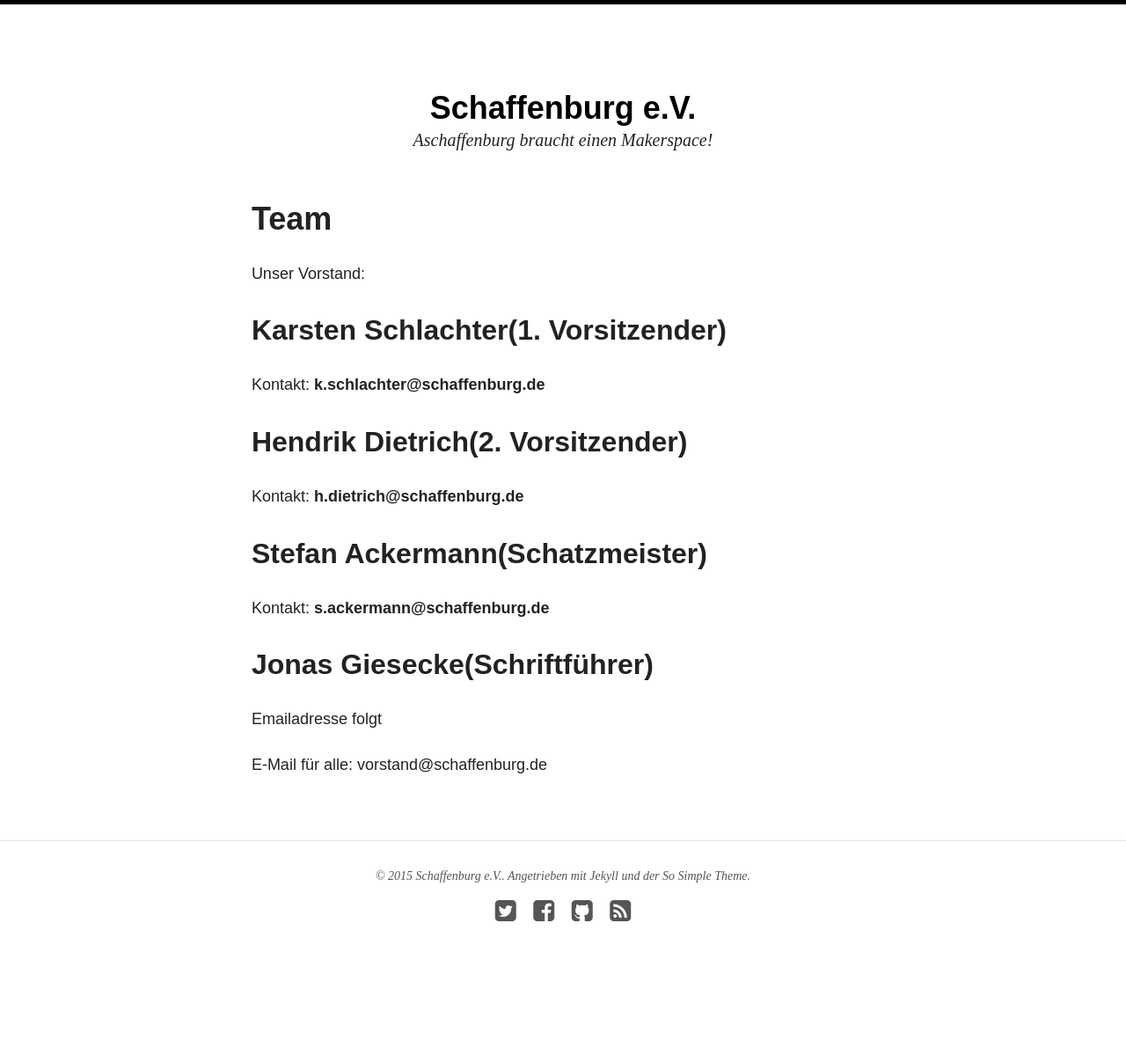
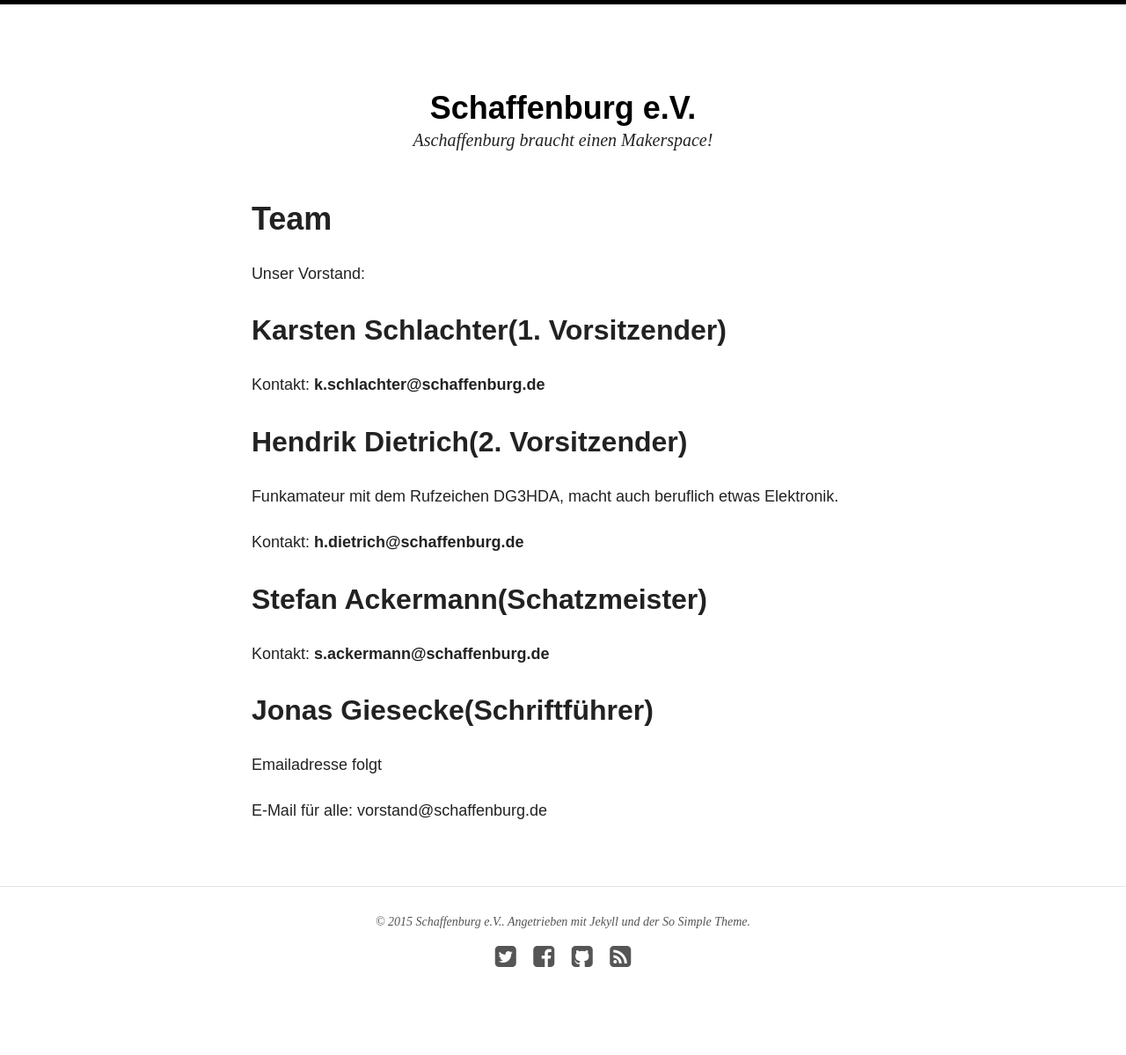
Before and after one commit to Schaffenburg/schaffenburg.github.io, a Jekyll site: the page built from Team/index.md, in a window 1280 px wide. Shown: the whole page at 88% size. Built offline with Jekyll 4.4.1, drawn with Linux system fonts in a browser that asks for light colours; nearby versions of some CDN libraries; before the commit the page ends 1147 px from its top, so only the background shows below that.

Commit message:
Update index.md

```diff
--- a/Team/index.md
+++ b/Team/index.md
@@ -16,6 +16,7 @@
 
 <h2>Hendrik Dietrich(2. Vorsitzender)</h2>
 
+Funkamateur mit dem Rufzeichen DG3HDA, macht auch beruflich etwas Elektronik.
 
 Kontakt: <b>h.dietrich@schaffenburg.de</b>
 
@@ -28,6 +29,4 @@
 
 Emailadresse folgt
 
-
-
 E-Mail für alle: vorstand@schaffenburg.de<br>
```
